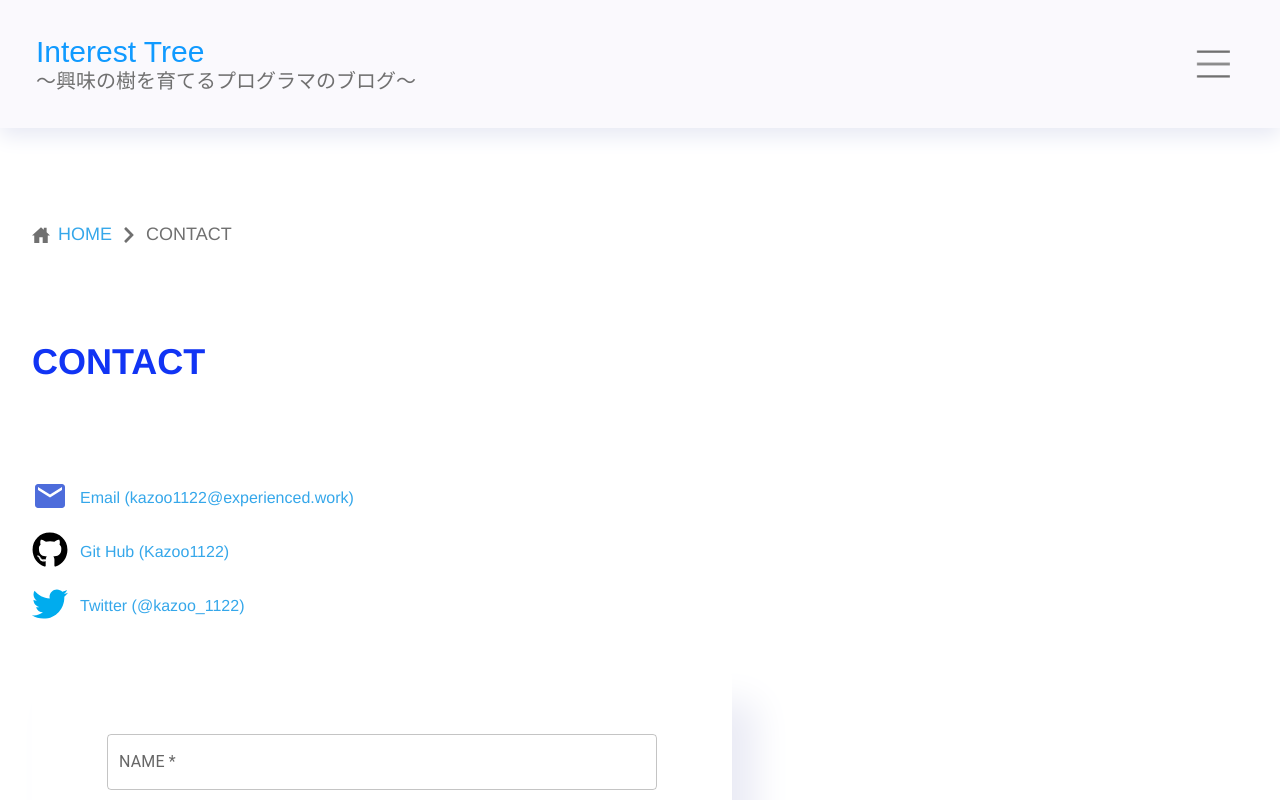
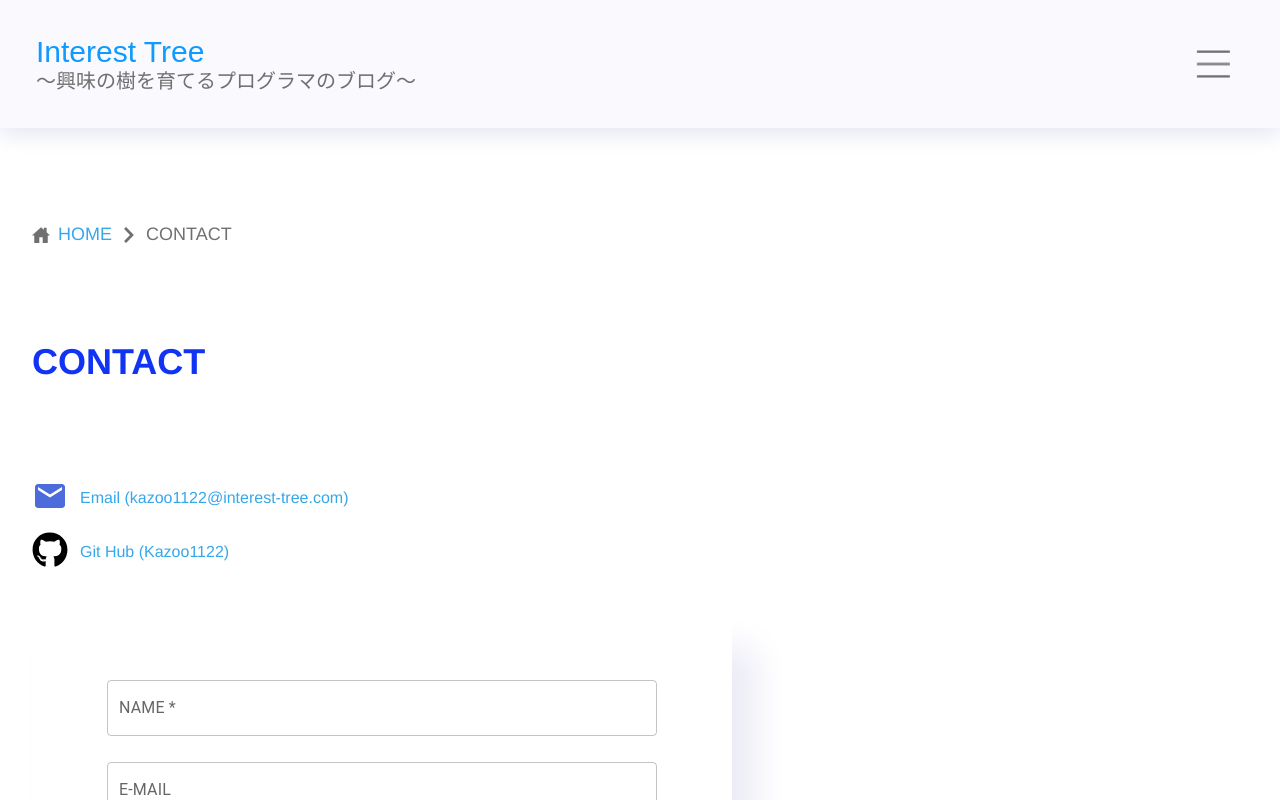
Before and after one commit to Kazoo1122/nextjs-blog, a Next.js app: page /contact in a window 1280 px wide. Shown: the top 800 px of the page. Built offline with nearby package versions, Linux system fonts and the light colour scheme; no server answers; a web font is replaced by a local one.

Commit message:
fix: a bug that displayed "Posting failed"

```diff
--- a/pages/admin/post/[id].tsx
+++ b/pages/admin/post/[id].tsx
@@ -86,7 +86,7 @@ const PostForm = (props: { postData: PostProps; tags: TagProps[] }) => {
     const body = JSON.stringify(data);
     // eslint-disable-next-line @typescript-eslint/no-explicit-any
     await axios.post(url, body, { headers: headers }).then(async (res: any) => {
-      const result = res.status === 202 ? 'success' : 'failed';
+      const result = res.status === 201 ? 'success' : 'failed';
       const lastID = res.data.id;
       setResult(result);
       setLastID(lastID);
--- a/pages/contact.tsx
+++ b/pages/contact.tsx
@@ -4,7 +4,7 @@ import { Box, Button, FormControl, InputLabel, OutlinedInput } from '@mui/materi
 import { useSetBreadCrumbs } from '../context/context';
 import styles from '../styles/module/pages/contact.module.scss';
 import { AiOutlineWarning } from 'react-icons/ai';
-import { FaGithub, FaTwitter } from 'react-icons/fa';
+import { FaGithub } from 'react-icons/fa';
 import { MdEmail } from 'react-icons/md';
 import Link from 'next/link';
 import { useEffect, useState } from 'react';
@@ -68,7 +68,7 @@ const Contact = () => {
           <Link href={'mailto:kazoo1122@interest-tree.com'}>
             <a>
               <MdEmail size={36} color={'#4d6cdb'} className={styles.contact_icon} />
-              <span>Email&nbsp;(kazoo1122@experienced.work)</span>
+              <span>Email&nbsp;(kazoo1122@interest-tree.com)</span>
             </a>
           </Link>
         </li>
@@ -77,14 +77,6 @@ const Contact = () => {
             <a>
               <FaGithub size={36} className={styles.contact_icon} />
               <span>Git Hub&nbsp;(Kazoo1122)</span>
-            </a>
-          </Link>
-        </li>
-        <li>
-          <Link href={'https://twitter.com/kazoo_1122'}>
-            <a>
-              <FaTwitter size={36} color={'#00acee'} className={styles.contact_icon} />
-              <span>Twitter&nbsp;(@kazoo_1122)</span>
             </a>
           </Link>
         </li>
```
Also changed, not shown: 1 other file (tests, documents, lock files or other folders).
